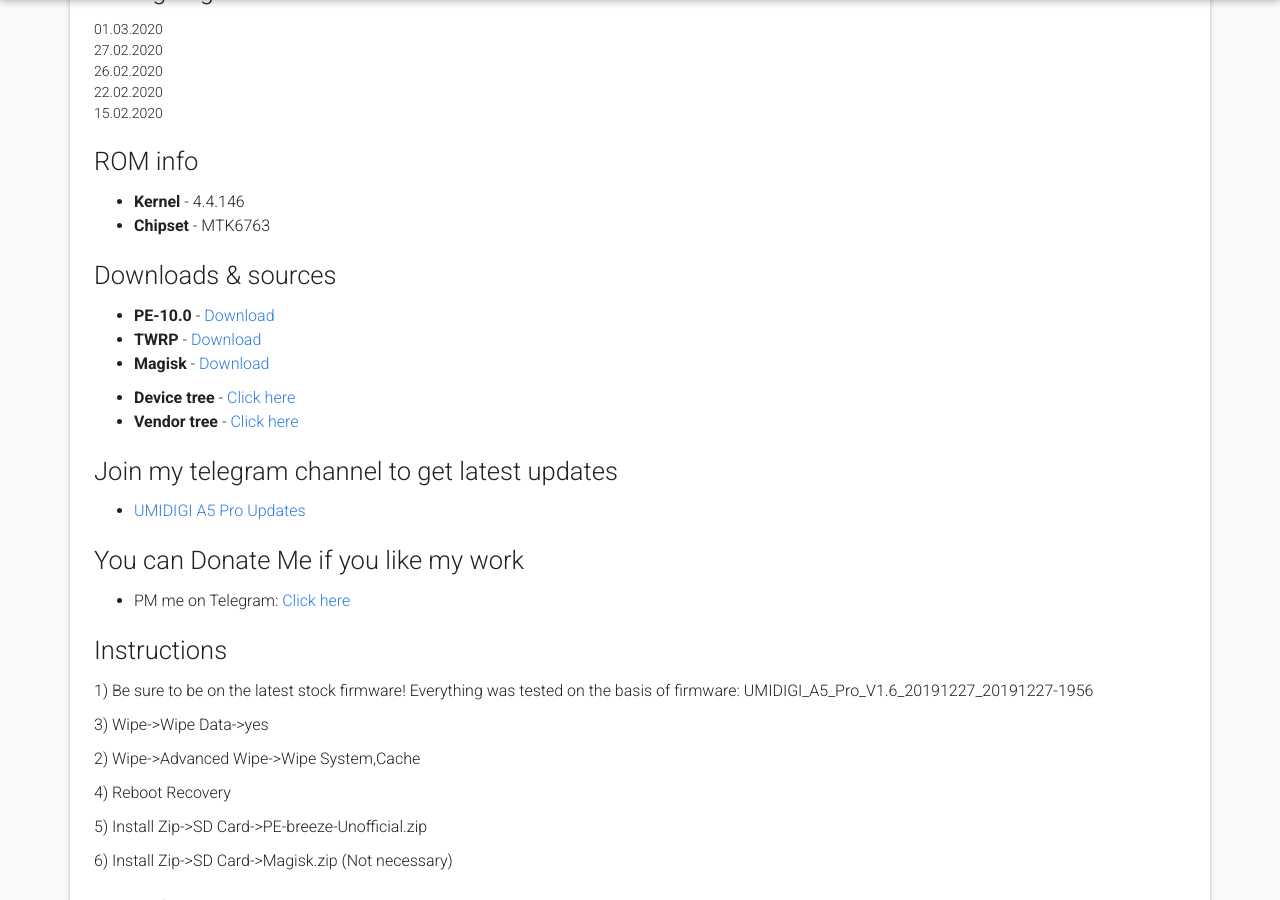
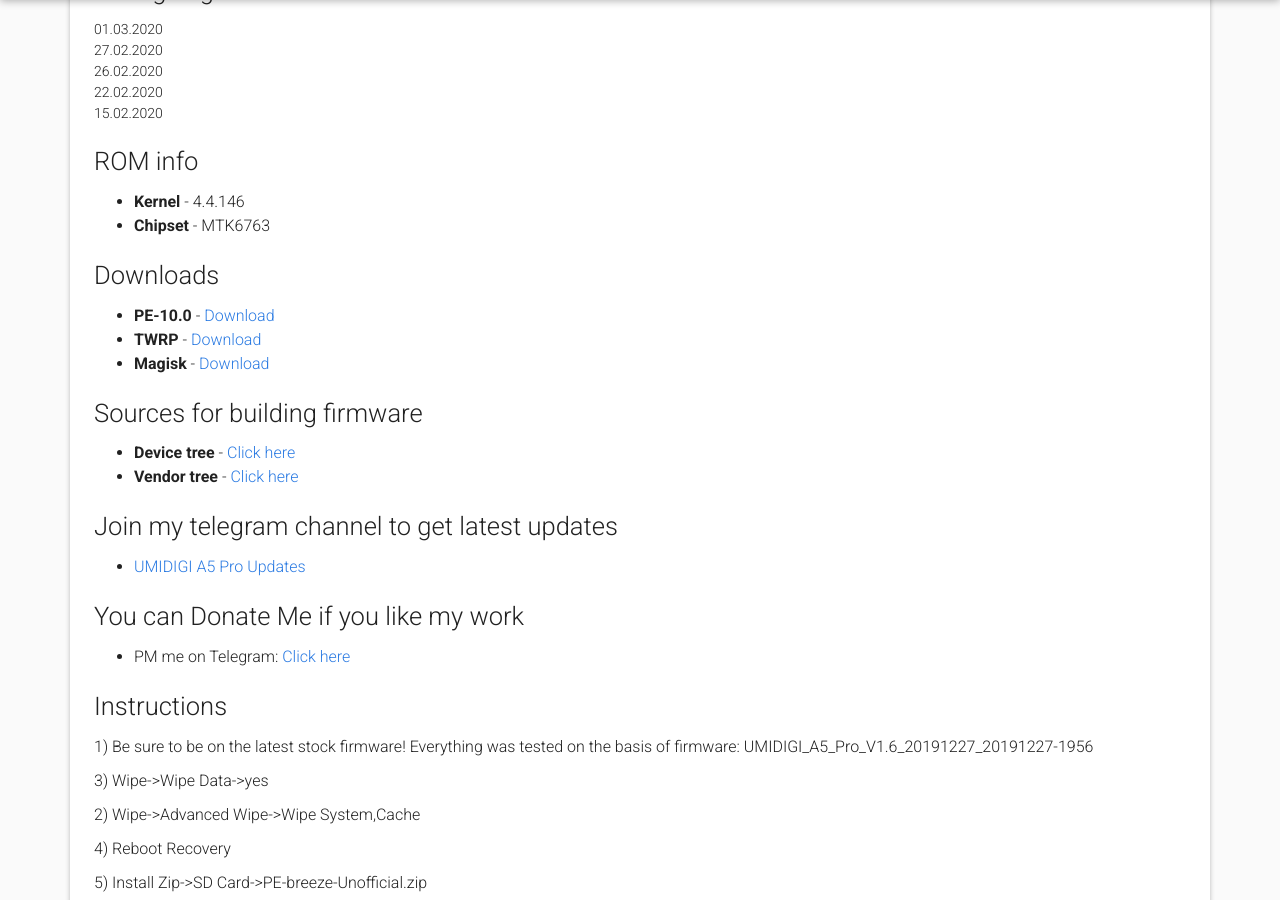
Before and after one commit to Hadenix/Hadenix.github.io, a Jekyll site: the page built from _posts/2020-03-01-pe-10-breeze.md, in a window 1280 px wide and 900 px high, scrolled down 1961 px. Built offline with Jekyll 4.4.1, drawn with Linux system fonts in a browser that asks for light colours; nearby versions of some CDN libraries.

Commit message:
Update 2020-03-01-pe-10-breeze.md

```diff
--- a/_posts/2020-03-01-pe-10-breeze.md
+++ b/_posts/2020-03-01-pe-10-breeze.md
@@ -68,11 +68,12 @@
 * **Kernel** - 4.4.146
 * **Chipset** - MTK6763
 
-### Downloads & sources
+### Downloads
 * **PE-10.0** - [Download](https://sourceforge.net/projects/umidigi-mt6763-dev/files/ROM/Non-Treble/PixelExperience/)
 * **TWRP** - [Download](https://sourceforge.net/projects/umidigi-mt6763-dev/files/TWRP/)
 * **Magisk** - [Download](https://github.com/topjohnwu/Magisk/releases)
 
+### Sources for building firmware
 * **Device tree** - [Click here](https://github.com/UMIDIGI-MT6763-Development/android_device_umidigi_breeze)
 * **Vendor tree** - [Click here](https://github.com/UMIDIGI-MT6763-Development/android_vendor_umidigi_breeze)
 
```
